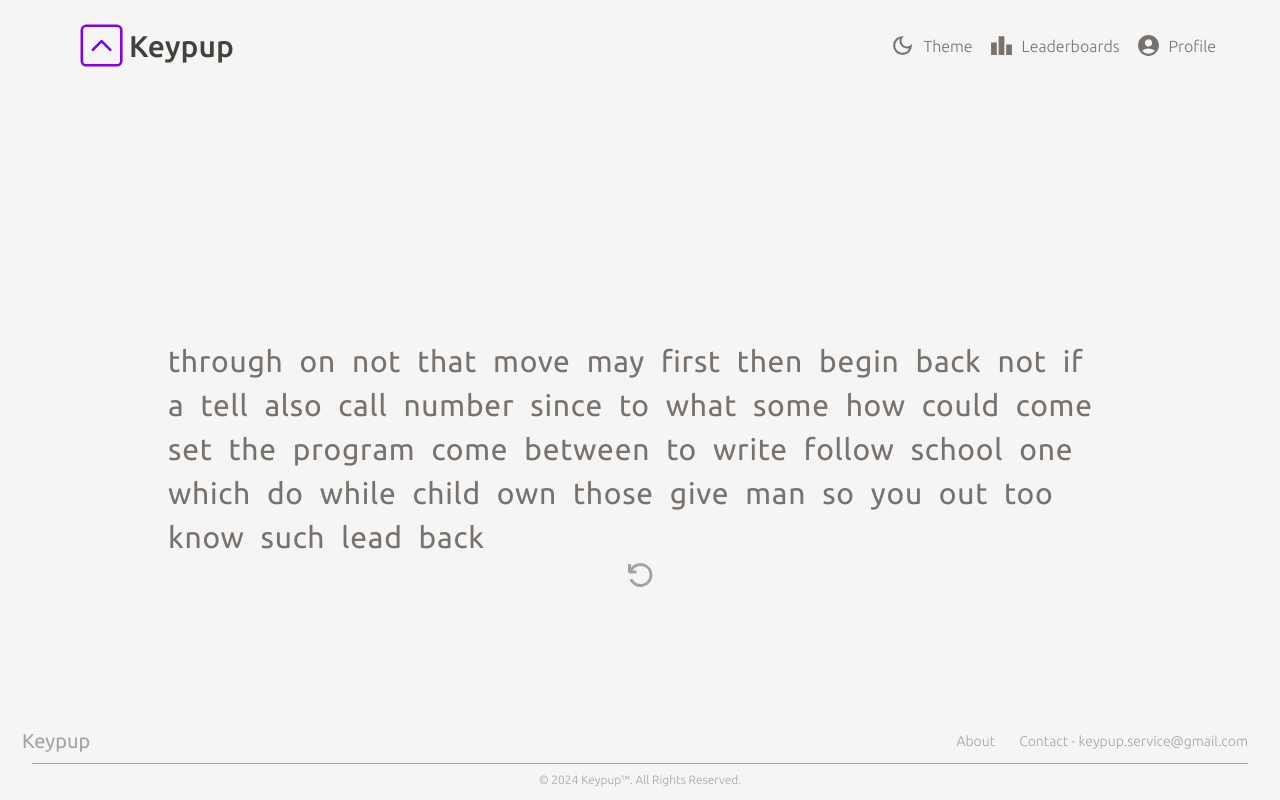
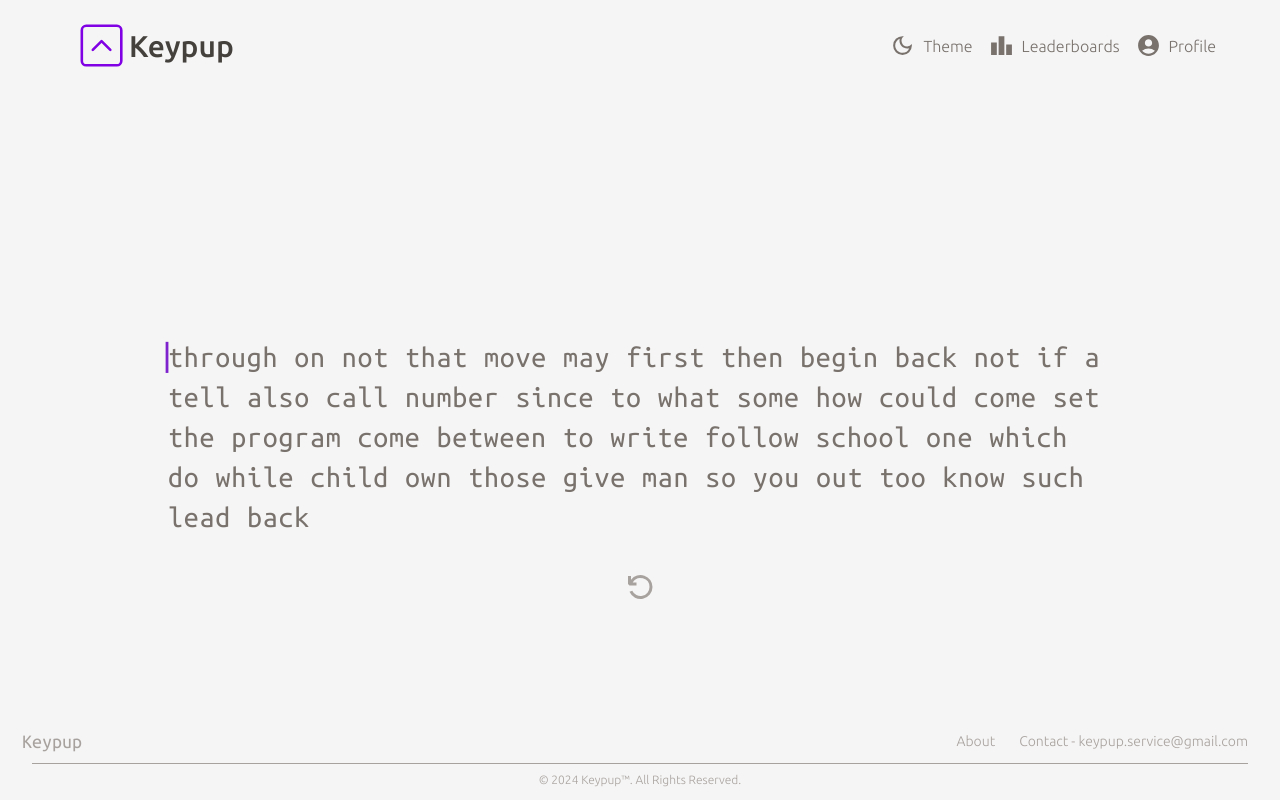
Before and after one commit to Joshi-Sarthak/Keypup, a Next.js app: page / in a window 1280 px wide. Built offline with nearby package versions, Linux system fonts and the light colour scheme.

Commit message:
add cursor

```diff
--- a/src/app/globals.css
+++ b/src/app/globals.css
@@ -15,3 +15,16 @@
 .wrong {
 	@apply text-red-500 underline !important;
 }
+
+.semiWrong {
+	@apply underline decoration-red-500 !important;
+}
+.blink {
+	animation: blink-animation 0.5s steps(5, start) infinite;
+}
+
+@keyframes blink-animation {
+	50% {
+		opacity: 0;
+	}
+}
--- a/src/components/Main/Main.tsx
+++ b/src/components/Main/Main.tsx
@@ -3,7 +3,6 @@
 import React, { useEffect, useRef, useState } from "react"
 import { useTestStore } from "@/lib/store"
 import { RecordTest } from "@/lib/TestHelpers/recordTest"
-import { MdRefresh } from "react-icons/md"
 import { VscDebugRestart } from "react-icons/vsc"
 
 function Main() {
@@ -14,11 +13,16 @@ function Main() {
 	const seedWords = useTestStore((state) => state.seedWords)
 	const reset = useTestStore((state) => state.reset)
 	const [isHovered, setIsHovered] = useState(false)
+	const [isBlinking, setIsBlinking] = useState(false)
 
 	const activeWord = useRef<HTMLDivElement>(null)
 	const activeLetter = useRef<HTMLSpanElement>(null)
+	const cursorRef = useRef<HTMLSpanElement>(null)
+	const measureRef = useRef<HTMLSpanElement>(null)
+	let timeoutId = useRef<NodeJS.Timeout | null>(null)
 
 	const Restart = () => {
+		setIsBlinking(false)
 		reset()
 	}
 
@@ -31,7 +35,16 @@ function Main() {
 			if (e.ctrlKey && e.key === "b") {
 				Restart()
 			} else if (e.key.length === 1 || e.key === "Backspace") {
-				RecordTest(e.key, activeLetter.current)
+				RecordTest(e.key, activeLetter.current, activeWord.current)
+				setIsBlinking(false) // Stop blinking when a key is pressed
+
+				if (timeoutId.current) {
+					clearTimeout(timeoutId.current)
+				}
+
+				timeoutId.current = setTimeout(() => {
+					setIsBlinking(true)
+				}, 500)
 			}
 		}
 
@@ -39,9 +52,19 @@ function Main() {
 
 		return () => {
 			document.removeEventListener("keydown", handleKeyDown)
+			if (timeoutId.current) clearTimeout(timeoutId.current)
 		}
 		// eslint-disable-next-line react-hooks/exhaustive-deps
 	}, [])
+
+	useEffect(() => {
+		if (cursorRef.current && activeWord.current && measureRef.current) {
+			measureRef.current.textContent = typedWord
+			const typedWidth = measureRef.current.getBoundingClientRect().width
+			cursorRef.current.style.transform = `translateX(${typedWidth + 3}px)`
+			cursorRef.current.style.transition = "transform 0.1s ease"
+		}
+	}, [typedWord])
 
 	useEffect(() => {
 		const index = typedWord.length - 1
@@ -60,6 +83,12 @@ function Main() {
 		<div>
 			<div className="flex justify-center w-full mt-64">
 				<div className="w-3/4 max-w-full flex flex-wrap">
+					<span
+						ref={measureRef}
+						className="absolute opacity-0 text-3xl tracking-wide mx-2 my-1"
+						aria-hidden="true"
+					/>
+
 					{initialWords.map((word, id) => {
 						const isActive = id === currWordIndex
 
@@ -67,18 +96,33 @@ function Main() {
 							<div
 								key={id}
 								ref={isActive ? activeWord : null}
-								className="text-3xl text-stone-500 dark:text-neutral-500 tracking-wide mx-2 my-1 inline-block"
+								id="resetableDiv"
+								className="text-3xl text-stone-500 dark:text-neutral-500 tracking-wide mx-2 mb-1 inline-block relative"
 							>
+								{isActive ? (
+									<span
+										ref={cursorRef}
+										className={`absolute ml-[-10px] select-none text-purple-700 text-4xl bottom-0 ${
+											isBlinking ? "blink" : ""
+										}`}
+										style={{
+											transition: "transform 0.1s ease",
+										}}
+									>
+										|
+									</span>
+								) : null}
 								{word.split("").map((letter, key) => {
 									return (
 										<span
 											id="resetable"
 											key={key}
 											ref={
-												isActive && typedWord.length - 1 == key
+												isActive && typedWord.length - 1 === key
 													? activeLetter
 													: null
 											}
+											className="mx-0"
 										>
 											{letter}
 										</span>
@@ -93,17 +137,15 @@ function Main() {
 				onClick={Restart}
 				onMouseEnter={() => setIsHovered(true)}
 				onMouseLeave={() => setIsHovered(false)}
-				className="w-8 h-8 text-stone-400 dark:text-neutral-600 hover:text-stone-500 hover:dark:text-neutral-500 transition-all duration-200 ease-in-out mx-auto"
+				className="w-8 h-8 text-stone-400 dark:text-neutral-600 hover:text-stone-500 hover:dark:text-neutral-500 transition-all duration-200 ease-in-out mx-auto mt-8"
 			/>
-			{isHovered && (
-				<div
-					className={
-						"text-center text-xs text-stone-400 dark:text-neutral-600"
-					}
-				>
-					Restart Test
-				</div>
-			)}
+			<div
+				className={`text-center text-xs tracking-widest text-stone-500 dark:text-neutral-500 transition-opacity duration-300 ease-in-out ${
+					isHovered ? "opacity-100" : "opacity-0 pointer-events-none"
+				}`}
+			>
+				Restart Test
+			</div>
 		</div>
 	)
 }
--- a/src/lib/TestHelpers/recordTest.ts
+++ b/src/lib/TestHelpers/recordTest.ts
@@ -1,11 +1,7 @@
 import { useTestStore } from "../store"
 
 const handleBackspace = (activeLetter: HTMLSpanElement | null) => {
-	const {
-		typedWord,
-		currWordIndex,
-		setChar
-	} = useTestStore.getState()
+	const { typedWord, currWordIndex, setChar } = useTestStore.getState()
 
 	if (typedWord.length > 0) {
 		// Remove the last character from the typedWord
@@ -15,7 +11,7 @@ const handleBackspace = (activeLetter: HTMLSpanElement | null) => {
 			const spanElements = activeLetter.parentElement.querySelectorAll("span")
 			const lastSpan = spanElements[typedWord.length]
 			if (lastSpan) {
-				lastSpan.classList.remove("correct", "wrong")
+				lastSpan.classList.remove("correct", "wrong", "semiWrong")
 			}
 		}
 	} else if (currWordIndex > 0) {
@@ -29,14 +25,19 @@ const handleBackspace = (activeLetter: HTMLSpanElement | null) => {
 	}
 
 	if (activeLetter) {
-		activeLetter.classList.remove("correct", "wrong")
+		activeLetter.classList.remove("correct", "wrong", "semiWrong")
 	}
 }
 
-export const RecordTest = (key: string, activeLetter: HTMLSpanElement | null) => {
+export const RecordTest = (
+	key: string,
+	activeLetter: HTMLSpanElement | null,
+	activeWord: HTMLDivElement | null
+) => {
 	const setChar = useTestStore.getState().setChar
 	const changeWord = useTestStore.getState().changeWord
 	const typedWord = useTestStore.getState().typedWord
+	const currWord = useTestStore.getState().currWord
 
 	switch (key) {
 		case "Backspace":
@@ -44,6 +45,9 @@ export const RecordTest = (key: string, activeLetter: HTMLSpanElement | null) =>
 			break
 		case " ":
 			if (typedWord !== "") {
+				if (activeWord && currWord !== typedWord) {
+					activeWord?.classList.add("semiWrong")
+				}
 				changeWord()
 			}
 			break
--- a/src/lib/store.ts
+++ b/src/lib/store.ts
@@ -62,9 +62,13 @@ export const useTestStore = create<testStore>((set) => ({
 			currWordIndex: 0,
 		})
 
-		const resetableDivs = document.querySelectorAll("#resetable")
-		resetableDivs.forEach((span) => {
-			span.classList.remove("correct", "wrong") // Remove specific classes (or more if needed)
+		const resetableSpans = document.querySelectorAll("#resetable")
+		const resetableDivs = document.querySelectorAll("#resetableDiv")
+		resetableSpans.forEach((span) => {
+			span.classList.remove("correct", "wrong", "semiWrong")
+		})
+		resetableDivs.forEach((div) => {
+			div.classList.remove("correct", "wrong", "semiWrong")
 		})
 	},
 }))
```
Also changed, not shown: public/fonts/Ubuntu-Regular.ttf.
